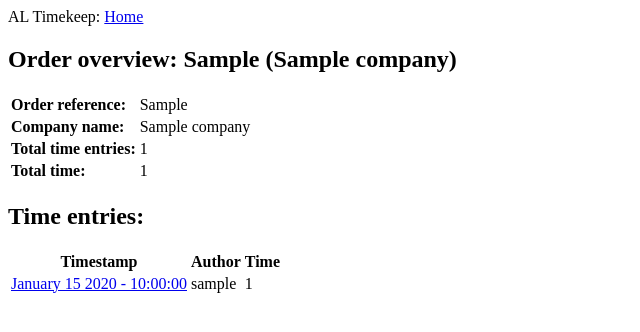
After one commit to Eriwi/logReg, a Flask app: page /order_overview/1 in a window 1280 px wide. The commit adds this page. Shown: the top 332 px of the page, without its empty margins (0-640 px from the left). Run offline with Flask 2, Linux system fonts and the light colour scheme; tables that the repository leaves empty hold one stand-in row (values such as "Sample post").

Commit message:
alpha version 0.1

```diff
--- a/server/models.py
+++ b/server/models.py
@@ -31,6 +31,9 @@ class Article(db.Model):
     def __repr__(self):
         return self.id
 
+    def get_author_name(self):
+        return User.query.filter_by(id=self.author_id).first().username
+
 
 class Company(db.Model):
     id = db.Column(db.Integer, primary_key=True)
@@ -47,9 +50,7 @@ class Company(db.Model):
         time = 0
         orders = Order.query.filter_by(company_id=self.id).all()
         for o in orders:
-            articles = Article.query.filter_by(order_id=o.id)
-            for a in articles:
-                time += a.time
+            time += o.calc_time()
         return time
 
 
@@ -59,5 +60,18 @@ class Order(db.Model):
     reference = db.Column(db.String(140))
     articles = db.relationship('Article', backref='order', lazy='dynamic')
 
+    def calc_time(self):
+        time = 0
+        articles = Article.query.filter_by(order_id=self.id)
+        for a in articles:
+            time += a.time
+        return time
+
+    def get_company_name(self):
+        return Company.query.filter_by(id=self.company_id).first().name
+
+    def num_articles(self):
+        return len(Article.query.filter_by(order_id=self.id).all())
+
     def __repr__(self):
         return self.id
--- a/server/routes.py
+++ b/server/routes.py
@@ -43,6 +43,7 @@ def logout():
     return redirect(url_for('index'))
 
 
+@login_required
 @app.route('/add_company', methods=['GET', 'POST'])
 def add_company():
     form = CompanyForm()
@@ -58,6 +59,7 @@ def add_company():
             return jsonify({'message': 'Something went wrong'})
 
 
+@login_required
 @app.route('/add_order', methods=['GET', 'POST'])
 def add_order():
     form = OrderForm()
@@ -73,11 +75,12 @@ def add_order():
         return render_template('add_order.html', form=form)
 
 
+@login_required
 @app.route('/add_article', methods=['GET', 'POST'])
 def add_article():
     form = ArticleForm()
     orders = db.session.query(Order).all()
-    order_refs = [(i.id, i.reference) for i in orders]
+    order_refs = [(i.id, f"{i.reference} ({i.get_company_name()})") for i in orders]
     form.order.choices = order_refs
     if form.validate_on_submit():
         article = Article(time=form.time.data, author_id=current_user.id, order_id=form.order.data)
@@ -88,6 +91,7 @@ def add_article():
         return render_template('add_article.html', form=form)
 
 
+@login_required
 @app.route('/company_overview')
 def company_overview():
     companies = Company.query.order_by(Company.name.desc()).all()
@@ -97,7 +101,36 @@ def company_overview():
     return render_template('company_overview.html', companies=companies, total_time=total_time)
 
 
+@login_required
+@app.route('/company_overview/<int:company_id>')
+def single_company_overview(company_id):
+    company = Company.query.filter_by(id=company_id).first()
+    orders = Order.query.filter_by(company_id=company_id).all()
+    num_orders = len(orders)
+    return render_template('single_company_overview.html', orders=orders, company=company, num_orders=num_orders)
 
-@app.route('/comapany_overview/<int:company_id>')
-def single_company_overview(company_id):
-    company = Company.query.filter_by(id=company_id)
+
+@login_required
+@app.route('/order_overview')
+def order_overview():
+    orders = Order.query.all()
+    total_time = 0
+    for o in orders:
+        total_time += o.calc_time()
+    return render_template('order_overview.html', orders=orders, total_time=total_time)
+
+
+@login_required
+@app.route('/order_overview/<int:order_id>')
+def single_order_overview(order_id):
+    order = Order.query.filter_by(id=order_id).first()
+    articles = Article.query.filter_by(order_id=order_id).order_by(Article.timestamp.desc()).all()
+    return render_template('single_order_overview.html', order=order, articles=articles)
+
+
+@login_required
+@app.route('/article_overview/<int:article_id>')
+def article_overview(article_id):
+    article = Article.query.filter_by(id=article_id).first()
+    order = Order.query.filter_by(id=article.order_id).first()
+    return render_template('article_overview.html', article=article, order=order)
--- a/server/templates/base.html
+++ b/server/templates/base.html
@@ -8,7 +8,7 @@
 <div>
     AL Timekeep:
     {% if current_user.is_authenticated %}
-    <b>{{current_user.username}}  </b>
+    <b>{{current_user.username}}  </b> <br>
     {% endif %}
     <a href="/">Home</a>
     {% if current_user.is_authenticated %}
@@ -17,6 +17,7 @@
     <a href="/add_order">Add Order</a>
     <a href="/add_article">New Time Entry</a> <br>
     <a href="/company_overview">Company Overview</a>
+    <a href="/order_overview">Order overview</a>
     {% endif %}
     </div>
 {% block content %} {% endblock %}
--- a/server/templates/company_overview.html
+++ b/server/templates/company_overview.html
@@ -10,7 +10,7 @@
     </tr>
     {% for c in companies %}
     <tr>
-        <td>{{c.name}}</td>
+        <td><a href="/company_overview/{{c.id}}">{{c.name}}</td>
         <td>{{c.num_order()}}</td>
         <td>{{c.calc_time()}}</td>
     </tr>
--- a/server/templates/landing_page.html
+++ b/server/templates/landing_page.html
@@ -13,7 +13,7 @@
     </tr>
     {% for a in articles %}
     <tr>
-        <td>{{a.timestamp.strftime('%B %d %Y - %H:%M:%S')}}</td>
+        <td><a href="/article_overview/{{a.id}}">{{a.timestamp.strftime('%B %d %Y - %H:%M:%S')}}</a></td>
         <td>{{a.order.company.name}}</td>
         <td>{{a.order.reference}}</td>
         <td>{{a.time}}</td>
--- /dev/null
+++ b/server/templates/single_order_overview.html
@@ -0,0 +1,39 @@
+{% extends "base.html" %}
+
+{% block content %}
+<h2>Order overview: {{order.reference}} ({{order.get_company_name()}})</h2>
+<table>
+    <tr>
+        <td><b>Order reference:</b></td>
+        <td>{{order.reference}}</td>
+    </tr>
+    <tr>
+        <td><b>Company name:</b></td>
+        <td>{{order.get_company_name()}}</td>
+    </tr>
+    <tr>
+        <td><b>Total time entries:</b></td>
+        <td>{{order.num_articles()}}</td>
+    </tr>
+    <tr>
+        <td><b>Total time:</b></td>
+        <td>{{order.calc_time()}}</td>
+    </tr>
+</table>
+
+<h2>Time entries:</h2>
+<table>
+    <tr>
+        <th>Timestamp</th>
+        <th>Author</th>
+        <th>Time</th>
+    </tr>
+    {% for a in articles %}
+    <tr>
+        <td><a href="/article_overview/{{a.id}}">{{a.timestamp.strftime('%B %d %Y - %H:%M:%S')}}</a></td>
+        <td>{{a.get_author_name()}}</td>
+        <td>{{a.time}}</td>
+    </tr>
+    {% endfor %}
+</table>
+{% endblock %}
```
Also changed, not shown: server/templates/article_overview.html (added, +27 -0 lines), server/templates/order_overview.html (added, +24 -0 lines), server/templates/single_company_overview.html (added, +33 -0 lines).
